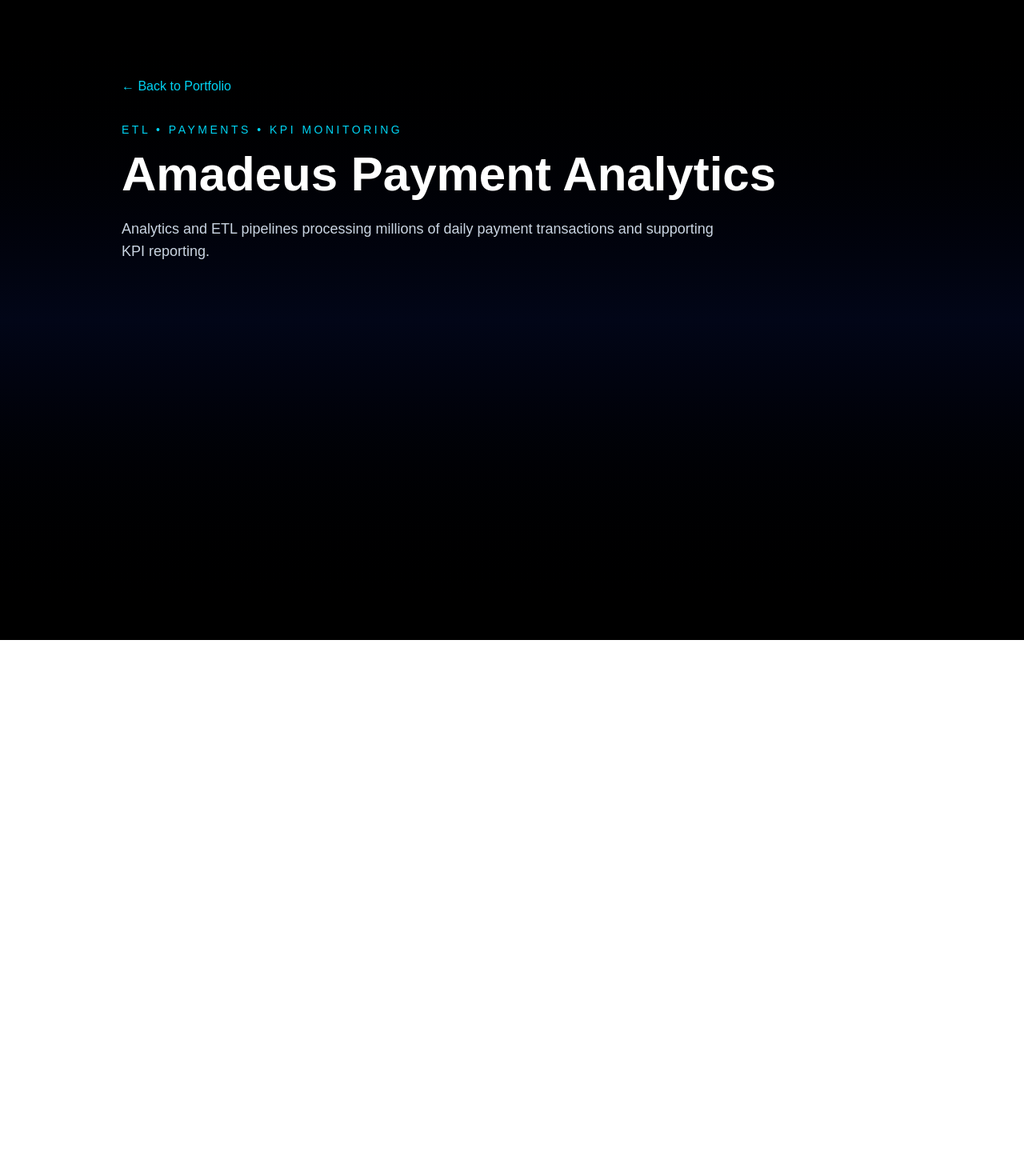
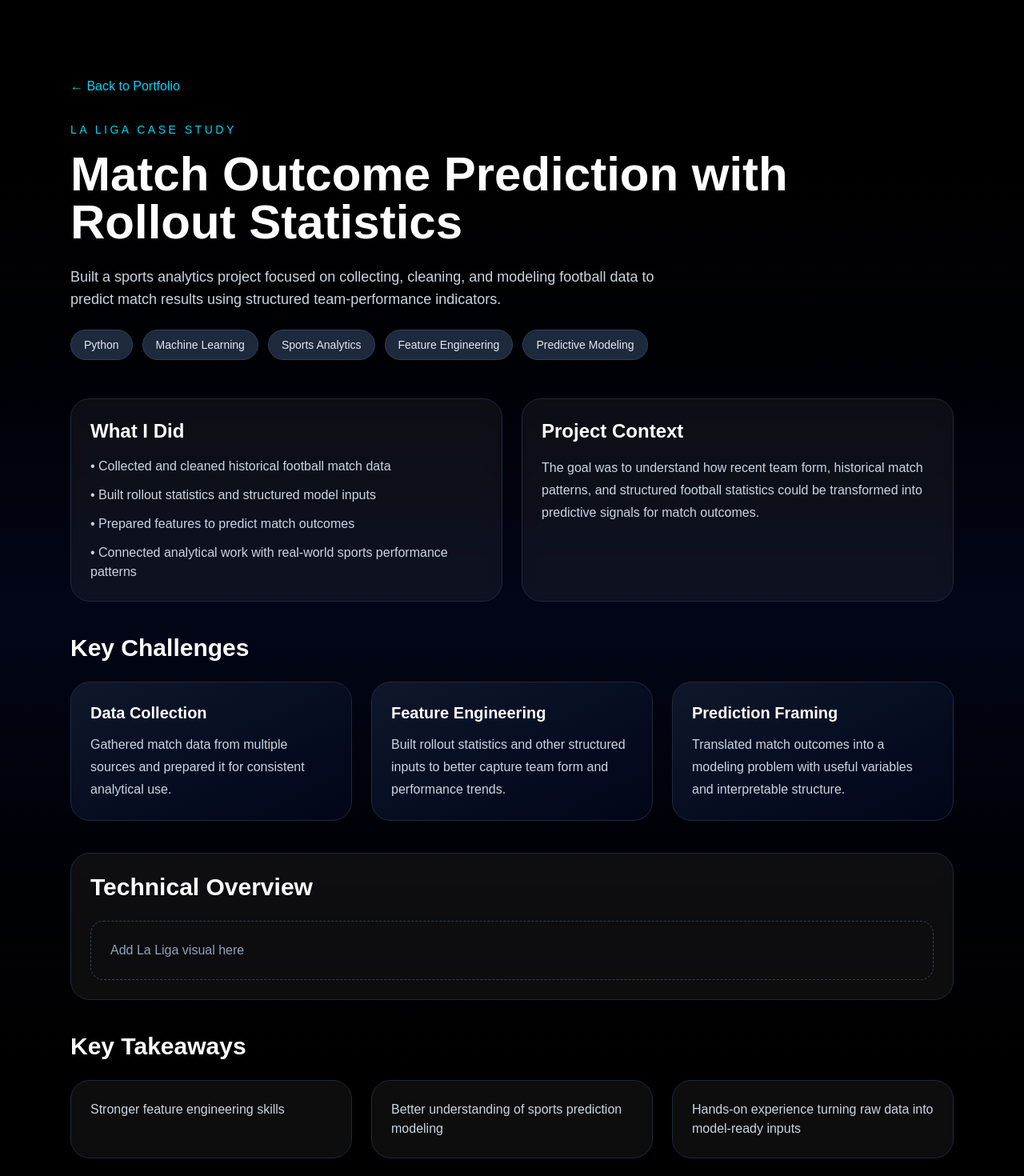
Before and after one commit to rkcpablo/pablo-portafolio, a Next.js app: page /laliga in a window 1280 px wide. Shown: the top 1470 px of the page at 80% size. Before the commit the page ends 800 px from the top, so only its background shows below. Built offline with nearby package versions, Linux system fonts and the light colour scheme.

Commit message:
La Liga homepage v0.1

```diff
--- a/app/laliga/page.tsx
+++ b/app/laliga/page.tsx
@@ -1,9 +1,45 @@
 import Link from "next/link";
 
-export default function AmadeusPage() {
+export default function LaligaPage() {
+  const tags = [
+    "Python",
+    "Machine Learning",
+    "Sports Analytics",
+    "Feature Engineering",
+    "Predictive Modeling",
+  ];
+
+  const responsibilities = [
+    "Collected and cleaned historical football match data",
+    "Built rollout statistics and structured model inputs",
+    "Prepared features to predict match outcomes",
+    "Connected analytical work with real-world sports performance patterns",
+  ];
+
+  const challenges = [
+    {
+      title: "Data Collection",
+      text: "Gathered match data from multiple sources and prepared it for consistent analytical use.",
+    },
+    {
+      title: "Feature Engineering",
+      text: "Built rollout statistics and other structured inputs to better capture team form and performance trends.",
+    },
+    {
+      title: "Prediction Framing",
+      text: "Translated match outcomes into a modeling problem with useful variables and interpretable structure.",
+    },
+  ];
+
+  const takeaways = [
+    "Stronger feature engineering skills",
+    "Better understanding of sports prediction modeling",
+    "Hands-on experience turning raw data into model-ready inputs",
+  ];
+
   return (
     <main className="min-h-screen bg-gradient-to-b from-black via-slate-950 to-black text-white">
-      <section className="max-w-5xl mx-auto px-6 py-16 md:py-24">
+      <section className="max-w-6xl mx-auto px-6 py-16 md:py-24">
         <Link
           href="/"
           className="inline-block mb-8 text-cyan-400 hover:text-cyan-300 transition"
@@ -11,17 +47,89 @@
           ← Back to Portfolio
         </Link>
 
-        <p className="text-sm uppercase tracking-[0.25em] text-cyan-400 mb-4">
-          ETL • Payments • KPI Monitoring
-        </p>
+        <div className="mb-12">
+          <p className="text-sm uppercase tracking-[0.25em] text-cyan-400 mb-4">
+            La Liga Case Study
+          </p>
 
-        <h1 className="text-4xl md:text-6xl font-bold mb-6">
-          Amadeus Payment Analytics
-        </h1>
+          <h1 className="text-4xl md:text-6xl font-bold mb-6">
+            Match Outcome Prediction with Rollout Statistics
+          </h1>
 
-        <p className="text-lg text-slate-300 max-w-3xl mb-10">
-          Analytics and ETL pipelines processing millions of daily payment transactions and supporting KPI reporting.
-        </p>
+          <p className="text-lg text-slate-300 max-w-3xl mb-6">
+            Built a sports analytics project focused on collecting, cleaning,
+            and modeling football data to predict match results using structured
+            team-performance indicators.
+          </p>
+
+          <div className="flex flex-wrap gap-3">
+            {tags.map((tag, index) => (
+              <span
+                key={index}
+                className="px-4 py-2 rounded-full bg-slate-800 border border-slate-700 text-sm text-slate-200"
+              >
+                {tag}
+              </span>
+            ))}
+          </div>
+        </div>
+
+        <div className="grid md:grid-cols-2 gap-6 mb-10">
+          <div className="rounded-3xl border border-slate-800 bg-white/5 backdrop-blur-sm p-6">
+            <h2 className="text-2xl font-semibold mb-4">What I Did</h2>
+            <ul className="space-y-3 text-slate-300">
+              {responsibilities.map((item, index) => (
+                <li key={index}>• {item}</li>
+              ))}
+            </ul>
+          </div>
+
+          <div className="rounded-3xl border border-slate-800 bg-white/5 backdrop-blur-sm p-6">
+            <h2 className="text-2xl font-semibold mb-4">Project Context</h2>
+            <p className="text-slate-300 leading-7">
+              The goal was to understand how recent team form, historical match
+              patterns, and structured football statistics could be transformed
+              into predictive signals for match outcomes.
+            </p>
+          </div>
+        </div>
+
+        <div className="mb-10">
+          <h2 className="text-3xl font-bold mb-6">Key Challenges</h2>
+          <div className="grid md:grid-cols-3 gap-6">
+            {challenges.map((challenge, index) => (
+              <div
+                key={index}
+                className="rounded-3xl border border-slate-800 bg-gradient-to-br from-slate-900 to-slate-950 p-6"
+              >
+                <h3 className="text-xl font-semibold mb-3">{challenge.title}</h3>
+                <p className="text-slate-300 leading-7">{challenge.text}</p>
+              </div>
+            ))}
+          </div>
+        </div>
+
+        <div className="mb-10 rounded-3xl border border-slate-800 bg-white/5 backdrop-blur-sm p-6">
+          <h2 className="text-3xl font-bold mb-6">Technical Overview</h2>
+
+          <div className="rounded-2xl border border-dashed border-slate-700 p-6 text-slate-400">
+            Add La Liga visual here
+          </div>
+        </div>
+
+        <div>
+          <h2 className="text-3xl font-bold mb-6">Key Takeaways</h2>
+          <div className="grid md:grid-cols-3 gap-6">
+            {takeaways.map((takeaway, index) => (
+              <div
+                key={index}
+                className="rounded-3xl border border-slate-800 bg-white/5 backdrop-blur-sm p-6 text-slate-300"
+              >
+                {takeaway}
+              </div>
+            ))}
+          </div>
+        </div>
       </section>
     </main>
   );
```
